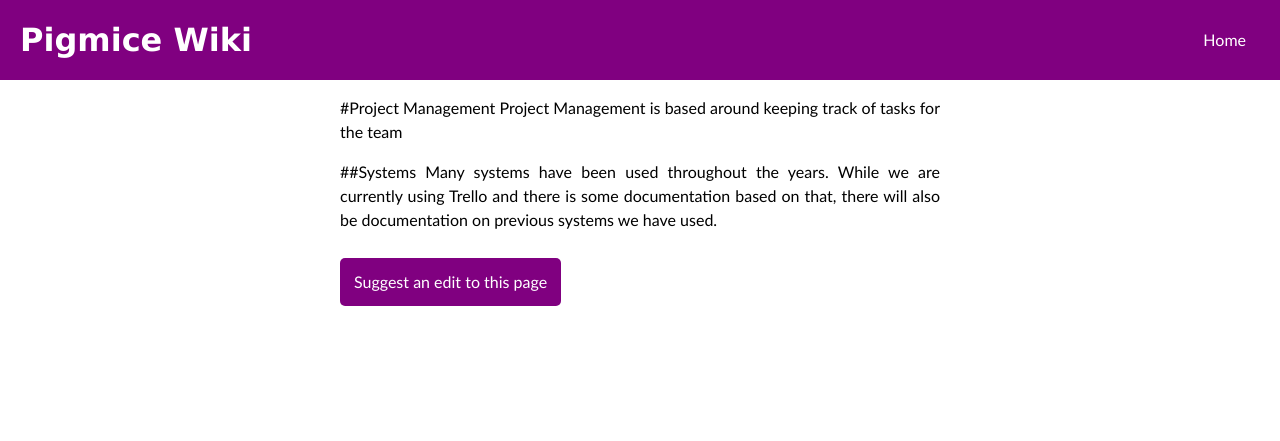
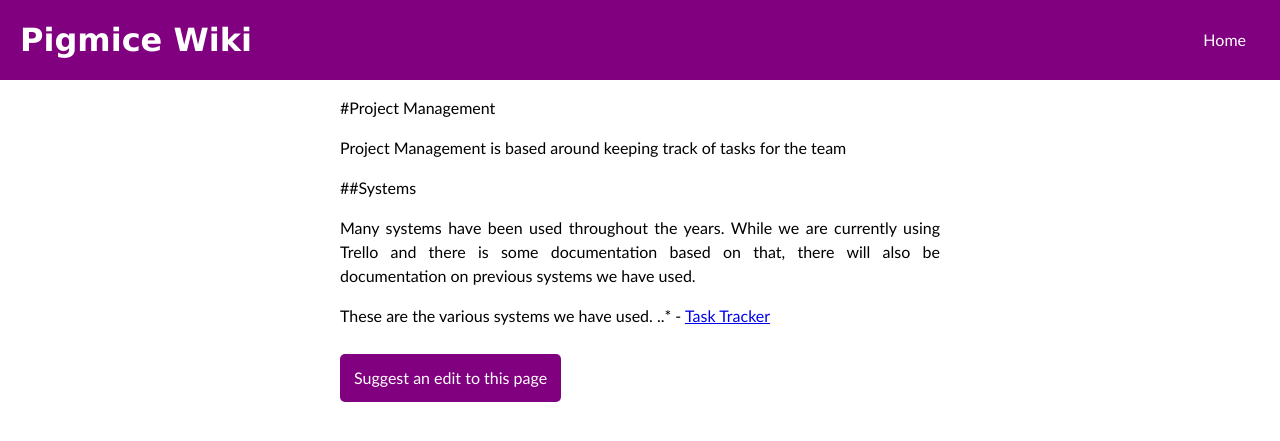
Before and after one commit to Pigmice2733/wiki, a Jekyll site: the page built from project-management/index.md, in a window 1280 px wide. Shown: the top 441 px of the page. Built offline with Jekyll 4.4.1, drawn with Linux system fonts in a browser that asks for light colours; our own code applies the rules of GitHub Pages for plain Markdown files.

Commit message:
Add task tracker

```diff
--- a/project-management/index.md
+++ b/project-management/index.md
@@ -1,5 +1,10 @@
 #Project Management
+
 Project Management is based around keeping track of tasks for the team
 
 ##Systems
+
 Many systems have been used throughout the years. While we are currently using Trello and there is some documentation based on that, there will also be documentation on previous systems we have used.
+
+These are the various systems we have used.
+..* - [Task Tracker](tasktracker)
```
Also changed, not shown: index.md (+1 -0 lines), project-management/tasktracker.md (added, +10 -0 lines), images/PMTaskTracker.png (added).
